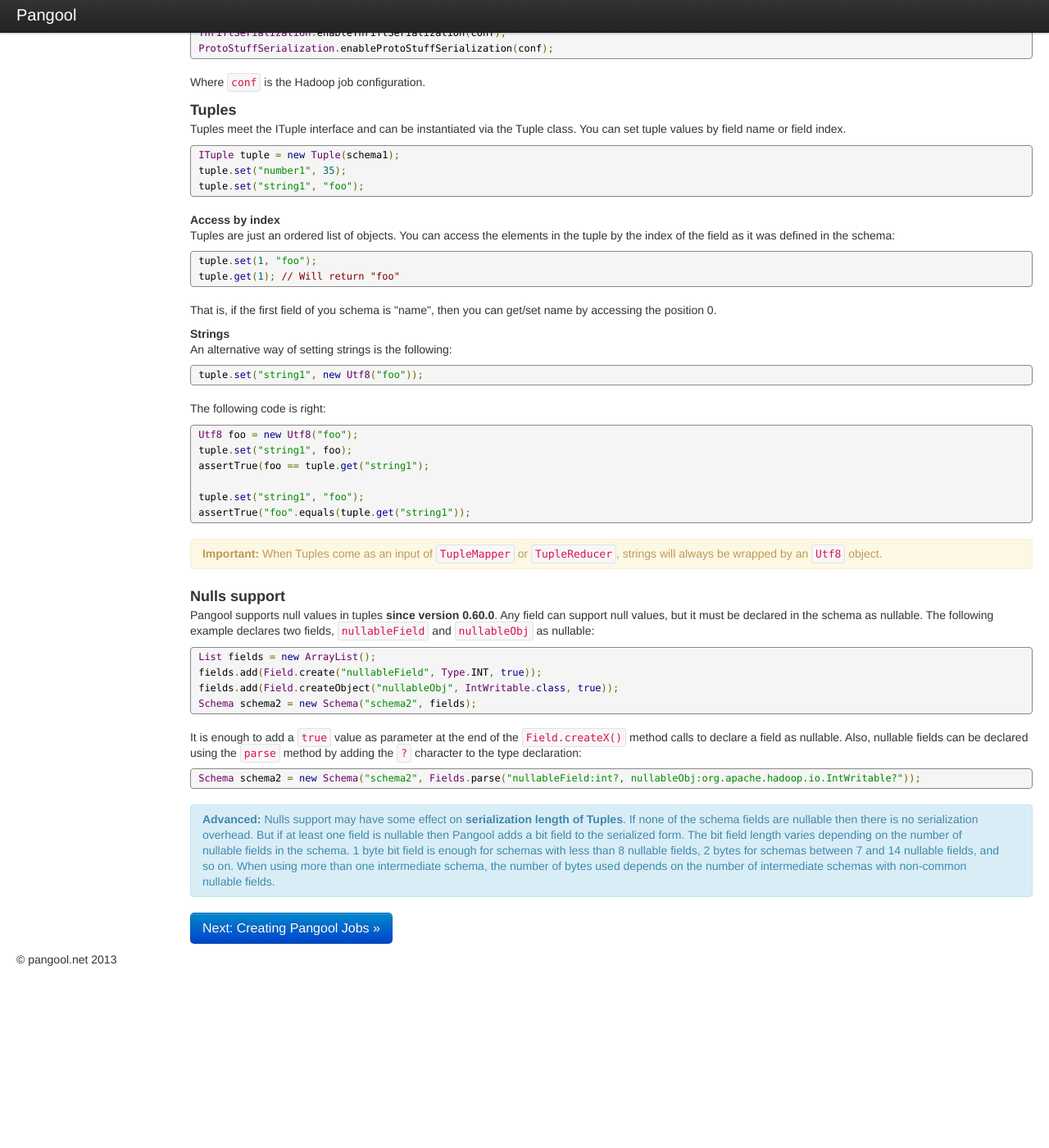
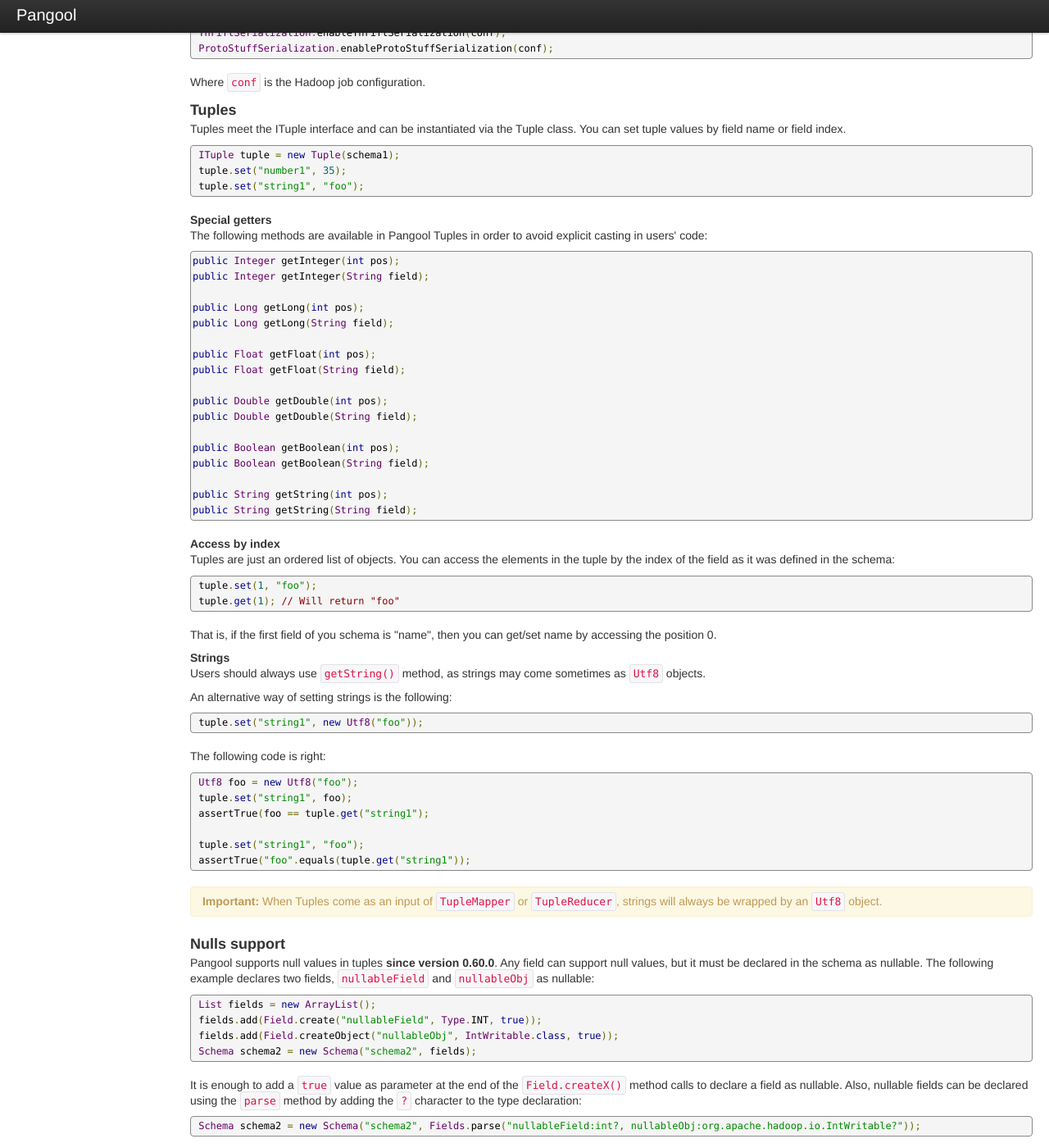
Before and after one commit to datasalt/pangool, a Jekyll site: the page built from userguide/schemas.html, in a window 1280 px wide and 1400 px high, scrolled down 1593 px. Shown: the whole window at 82% size. Built offline with Jekyll 4.4.1, drawn with Linux system fonts in a browser that asks for light colours; nearby versions of some CDN libraries; Markdown is read by kramdown in place of the engine named in the settings; before the commit the page ends 2822 px from its top, so only the background shows below that.

Commit message:
WIP for #35

```diff
--- a/userguide/schemas.html
+++ b/userguide/schemas.html
@@ -141,6 +141,32 @@ You can set tuple values by field name or field index.
 
 </p>
 
+<h4>Special getters</h4>
+
+<p>
+The following methods are available in Pangool Tuples in order to avoid explicit casting in users' code:
+</p>
+
+<pre class="prettyprint" id="java">
+public Integer getInteger(int pos);
+public Integer getInteger(String field);
+
+public Long getLong(int pos);
+public Long getLong(String field);
+
+public Float getFloat(int pos);
+public Float getFloat(String field);
+
+public Double getDouble(int pos);
+public Double getDouble(String field);
+
+public Boolean getBoolean(int pos);
+public Boolean getBoolean(String field);
+
+public String getString(int pos);
+public String getString(String field);
+</pre>
+
 <h4>Access by index</h4>
 
 <p>
@@ -159,6 +185,11 @@ by accessing the position 0.
 </p>
 
 <h4>Strings</h4>
+
+<p>
+Users should always use <code>getString()</code> method, as strings may come sometimes as <code>Utf8</code> objects.
+</p>
+
 <p>
 An alternative way of setting strings is the following:
 </p>
```
